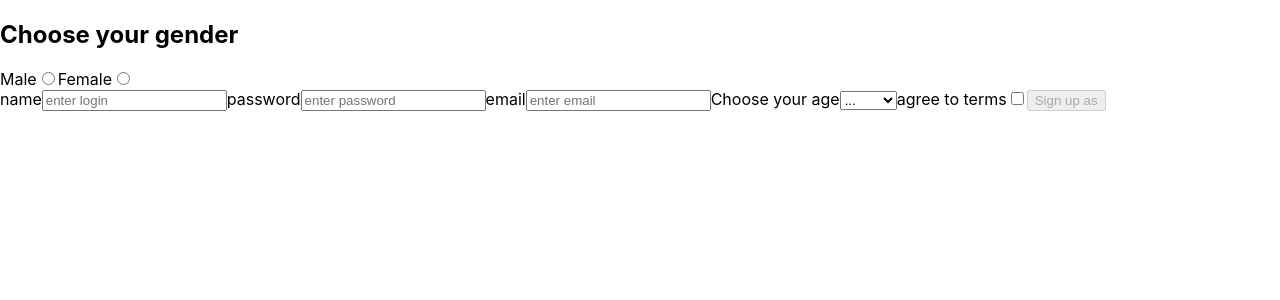
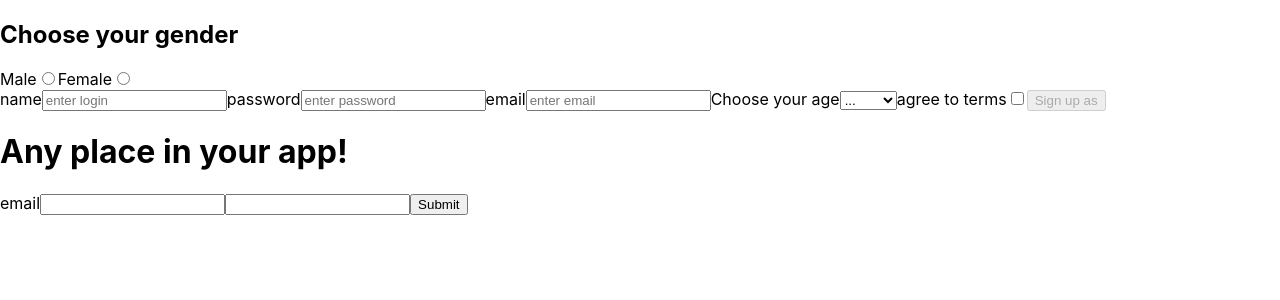
Before and after one commit to yevhen-tsapko/react-learning, a React (Create React App) app: page / in a window 1280 px wide. Shown: the top 300 px of the page. Built offline with nearby package versions, Linux system fonts and the light colour scheme.

Commit message:
+form with Formik

```diff
--- a/package.json
+++ b/package.json
@@ -6,6 +6,7 @@
     "@testing-library/jest-dom": "^5.17.0",
     "@testing-library/react": "^13.4.0",
     "@testing-library/user-event": "^13.5.0",
+    "formik": "^2.4.6",
     "react": "^18.3.1",
     "react-dom": "^18.3.1",
     "react-scripts": "5.0.1",
--- a/src/App.js
+++ b/src/App.js
@@ -1,10 +1,12 @@
 import "./App.css";
+import Basic from "./BasicForm";
 import SignUpForm from "./InputForm";
 
 function App() {
   return (
     <div>
       <SignUpForm onSubmit={(values) => console.log(values)} />
+      <Basic />
     </div>
   );
 }
--- /dev/null
+++ b/src/BasicForm.js
@@ -0,0 +1,47 @@
+// Render Prop
+import React from "react";
+import { Formik, Form, Field, ErrorMessage } from "formik";
+
+const Basic = () => (
+  <div>
+    <h1>Any place in your app!</h1>
+    <Formik
+      initialValues={{ email: "", password: "" }}
+      validate={(values) => {
+        const errors = {};
+        if (!values.email) {
+          errors.email = "Required";
+        } else if (
+          !/^[A-Z0-9._%+-]+@[A-Z0-9.-]+\.[A-Z]{2,}$/i.test(values.email)
+        ) {
+          errors.email = "Invalid email address";
+        }
+        return errors;
+      }}
+      onSubmit={(values, { setSubmitting }) => {
+        setTimeout(() => {
+          alert(JSON.stringify(values, null, 2));
+          setSubmitting(false);
+        }, 400);
+      }}
+    >
+      {({ isSubmitting }) => (
+        <Form>
+          <label>
+            email
+            <Field type="email" name="email" />
+          </label>
+
+          <ErrorMessage name="email" component="div" />
+          <Field type="password" name="password" />
+          <ErrorMessage name="password" component="div" />
+          <button type="submit" disabled={isSubmitting}>
+            Submit
+          </button>
+        </Form>
+      )}
+    </Formik>
+  </div>
+);
+
+export default Basic;
```
Also changed, not shown: 1 other file (tests, documents, lock files or other folders).
